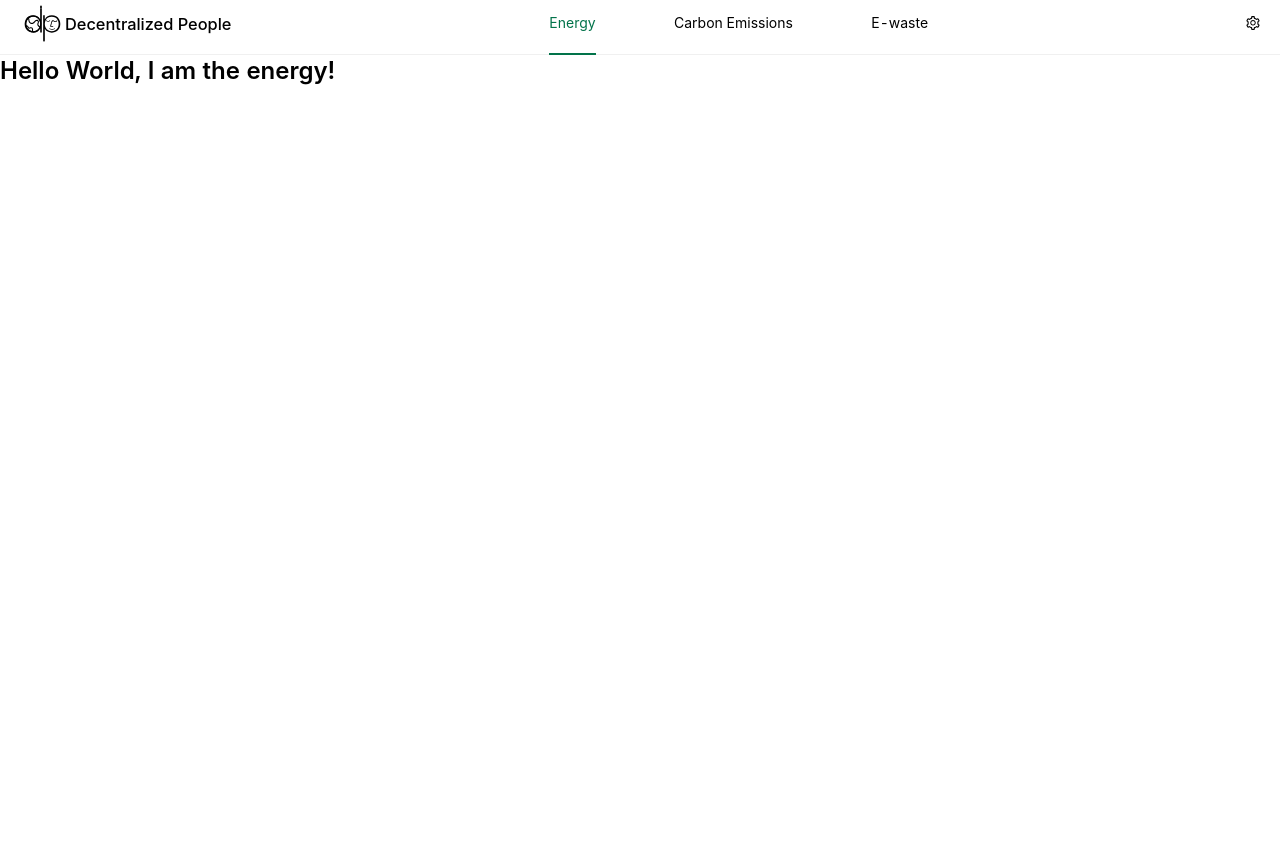
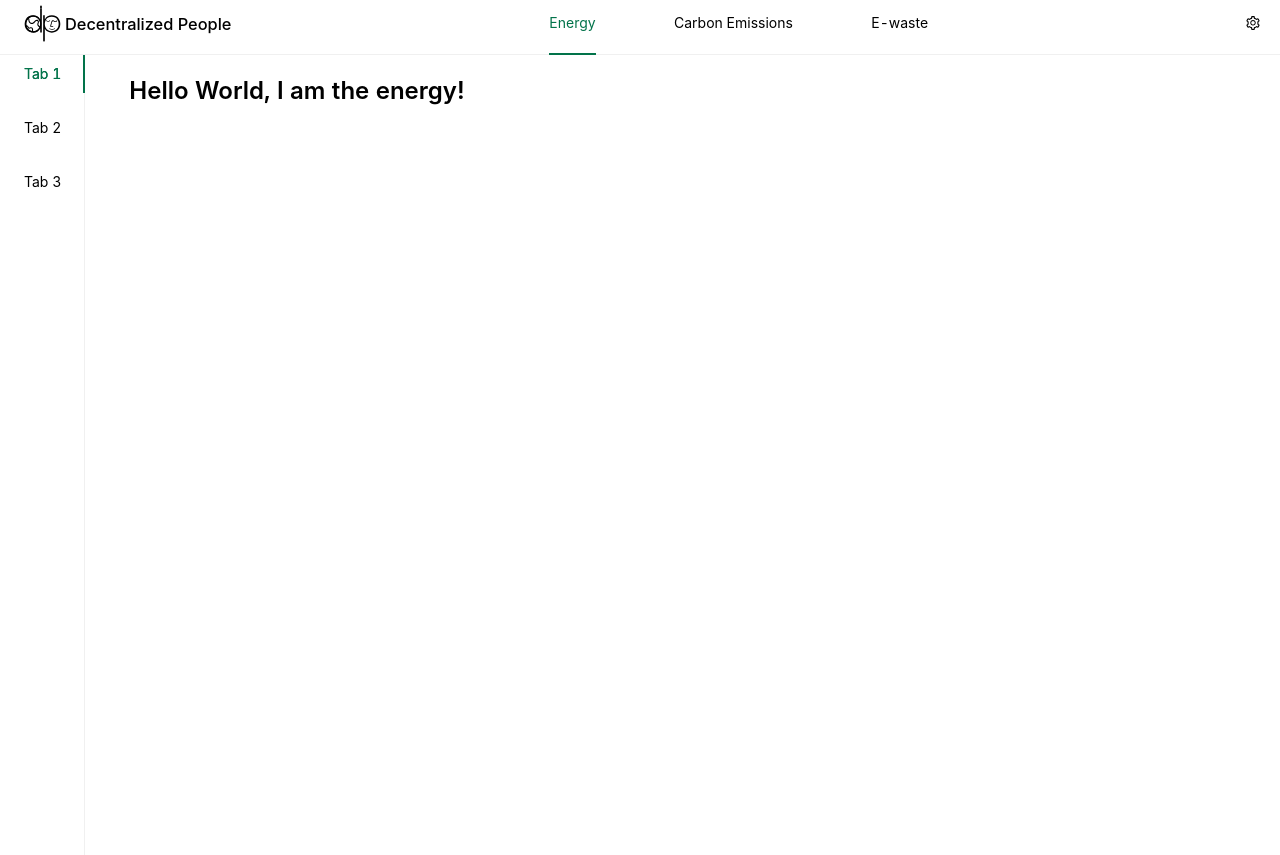
Before and after one commit to Decentralized-People/Comp484-490, a React (Create React App) app in the folder React/vbw/: page /energy in a window 1280 px wide. Before the commit the page ends 800 px from the top, so only its background shows below. Built offline with nearby package versions, Linux system fonts and the light colour scheme.

Commit message:
Add side tabs & settings

```diff
--- a/React/vbw/src/App.less
+++ b/React/vbw/src/App.less
@@ -45,6 +45,11 @@
     position: relative;
 }
 
+.Body{
+    display: flex;
+    flex-direction: row;
+}
+
 @media screen and (max-width: 800px) {
     .Header-dp-text{
         visibility: hidden;
--- a/React/vbw/src/App.tsx
+++ b/React/vbw/src/App.tsx
@@ -1,17 +1,18 @@
 import React from 'react';
 import './App.less';
-import { Menu, Row, Col } from 'antd';
-import { SettingOutlined }  from '@ant-design/icons'
+import { Menu, Row, Col, Tabs } from 'antd';
 import dpLogo from './assets/dp/dp_logo_nocolor.svg'
 import { CarbonEmissions } from './pages/CarbonEmissions';
 import { Energy } from './pages/Energy';
 import { EWaste } from './pages/EWaste';
+import { Settings } from './pages/Settings';
 import {
   BrowserRouter,
   Route,
   Link,
   Redirect,
 } from "react-router-dom";
+
 
 function App(): JSX.Element {
   return (
@@ -36,7 +37,7 @@ function App(): JSX.Element {
                   <Link to="/e-waste">E-waste</Link>
               </Menu.Item>
               <Menu.Item className = "Header-menu-element" id="Header-menu-element-settings">
-                  <SettingOutlined />
+                  <Settings/>
               </Menu.Item>
           </Menu>
         </header>
--- /dev/null
+++ b/React/vbw/src/pages/CarbonEmissions.css
@@ -0,0 +1,16 @@
+.CarbonEmissions-tabs{
+    position: relative;
+    visibility: visible;
+    height: 100vh;
+}
+
+.CarbonEmissions-text{
+    margin: 20px;
+}
+
+@media screen and (max-width: 800px) {
+    .CarbonEmissions-tabs{
+        visibility: hidden;
+        position: absolute;
+    }
+}
--- a/React/vbw/src/pages/CarbonEmissions.tsx
+++ b/React/vbw/src/pages/CarbonEmissions.tsx
@@ -1,10 +1,21 @@
 import React from "react"
-import { Typography } from 'antd';
+import { Typography, Tabs } from 'antd';
+import './CarbonEmissions.css'
 
 export function CarbonEmissions(){
     return(
-        <Typography.Title level={3}>
-            Hello World, I am the carbon emissions!
-        </Typography.Title>
+        <>
+            <Tabs tabPosition="left" className="CarbonEmissions-tabs">
+                <Tabs.TabPane tab="Tab 1" key="1">
+                </Tabs.TabPane>
+                <Tabs.TabPane tab="Tab 2" key="2">
+                </Tabs.TabPane>
+                <Tabs.TabPane tab="Tab 3" key="3">
+                </Tabs.TabPane>
+            </Tabs>
+            <Typography.Title level={3} className="CarbonEmissions-text">
+                Hello World, I am the carbon emissions!
+            </Typography.Title>
+        </>
     )
 }
--- /dev/null
+++ b/React/vbw/src/pages/EWaste.css
@@ -0,0 +1,16 @@
+.Ewaste-tabs{
+    position: relative;
+    visibility: visible;
+    height: 100vh;
+}
+
+.Ewaste-text{
+    margin: 20px;
+}
+
+@media screen and (max-width: 800px) {
+    .Ewaste-tabs{
+        visibility: hidden;
+        position: absolute;
+    }
+}
--- a/React/vbw/src/pages/EWaste.tsx
+++ b/React/vbw/src/pages/EWaste.tsx
@@ -1,10 +1,22 @@
 import React from "react"
-import { Typography } from 'antd';
+import { Typography, Tabs } from 'antd';
+import './EWaste.css'
 
 export function EWaste(){
     return(
-        <Typography.Title level={3}>
-            Hello World, I am the e-waste!
-        </Typography.Title>
+        <>
+            <Tabs tabPosition="left" className="Ewaste-tabs">
+                <Tabs.TabPane tab="Tab 1" key="1">
+                </Tabs.TabPane>
+                <Tabs.TabPane tab="Tab 2" key="2">
+                </Tabs.TabPane>
+                <Tabs.TabPane tab="Tab 3" key="3">
+                </Tabs.TabPane>
+            </Tabs>
+            <Typography.Title level={3} className="Ewaste-text">
+                Hello World, I am the e-waste!
+            </Typography.Title>
+        </>
     )
+
 }
--- /dev/null
+++ b/React/vbw/src/pages/Energy.css
@@ -0,0 +1,16 @@
+.Energy-tabs{
+    position: relative;
+    visibility: visible;
+    height: 100vh;
+}
+
+.Energy-text{
+    margin: 20px;
+}
+
+@media screen and (max-width: 800px) {
+    .Energy-tabs{
+        visibility: hidden;
+        position: absolute;
+    }
+}
--- a/React/vbw/src/pages/Energy.tsx
+++ b/React/vbw/src/pages/Energy.tsx
@@ -1,10 +1,21 @@
 import React from "react";
-import { Typography } from 'antd';
+import { Typography, Tabs } from 'antd';
+import './Energy.css'
 
 export function Energy(){
     return(
-        <Typography.Title level={3}>
-            Hello World, I am the energy!
-        </Typography.Title>
+        <>
+            <Tabs tabPosition="left" className="Energy-tabs">
+                <Tabs.TabPane tab="Tab 1" key="1">
+                </Tabs.TabPane>
+                <Tabs.TabPane tab="Tab 2" key="2">
+                </Tabs.TabPane>
+                <Tabs.TabPane tab="Tab 3" key="3">
+                </Tabs.TabPane>
+            </Tabs>
+            <Typography.Title level={3} className="Energy-text">
+                Hello World, I am the energy!
+            </Typography.Title>
+        </>
     )
 }
--- /dev/null
+++ b/React/vbw/src/pages/Settings.css
@@ -0,0 +1,3 @@
+.Settings-div{
+    height: max-content;
+}
--- /dev/null
+++ b/React/vbw/src/pages/Settings.tsx
@@ -0,0 +1,28 @@
+import React, { useState } from 'react';
+import { Drawer, Button } from 'antd';
+import { SettingOutlined }  from '@ant-design/icons'
+
+
+export function Settings(): JSX.Element{
+
+    const [visible, setVisible] = useState(false);
+
+    const showDrawer = () => {
+      setVisible(true);
+    };
+
+    const onClose = () => {
+      setVisible(false);
+    };
+
+    return (
+        <>
+            <div className="Settings-div">
+            <SettingOutlined onClick={showDrawer} />
+            </div>
+            <Drawer title="Settings" placement="right" onClose={onClose} visible={visible}>
+                <p>Choose Your Language...</p>
+            </Drawer>
+        </>
+    )
+}
```
